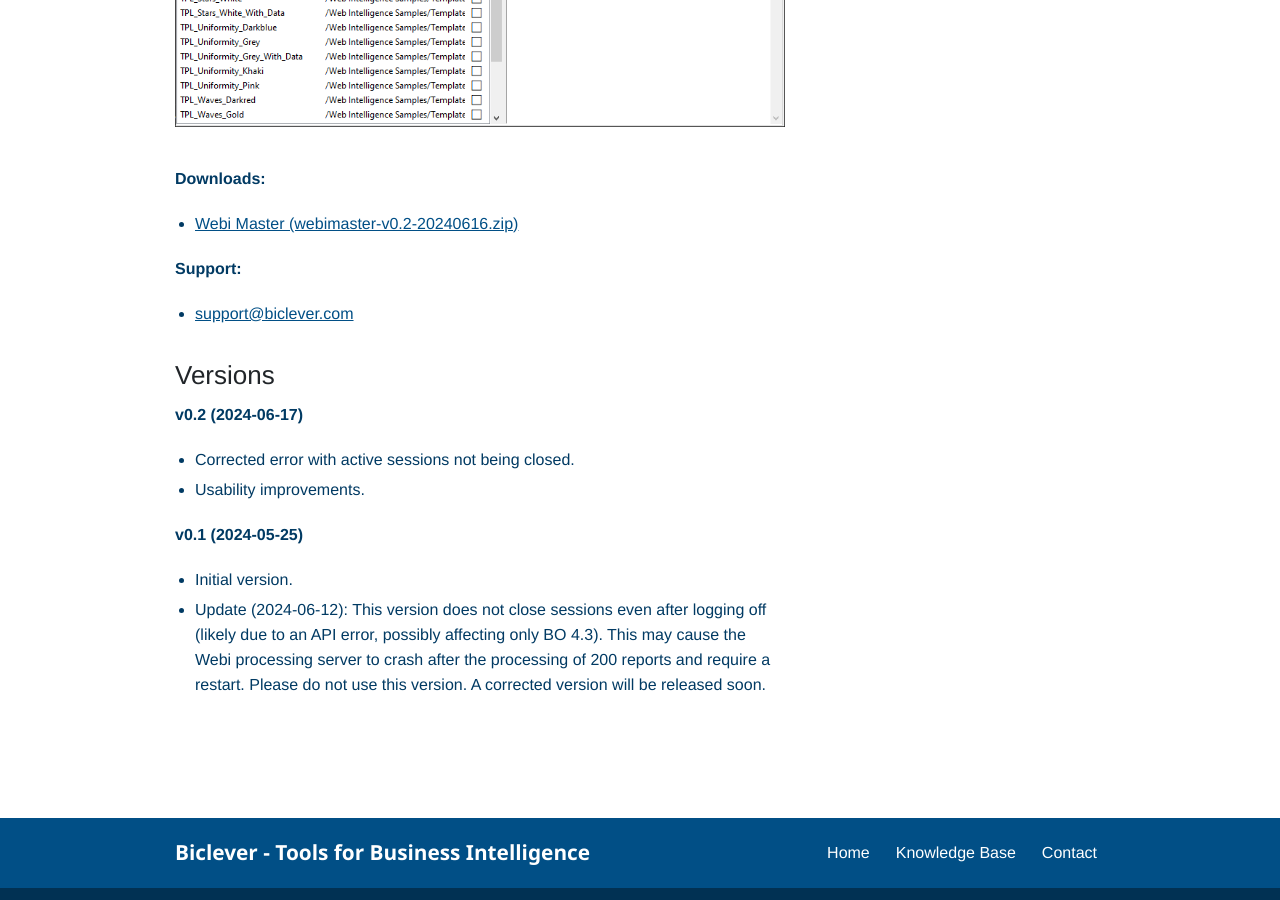
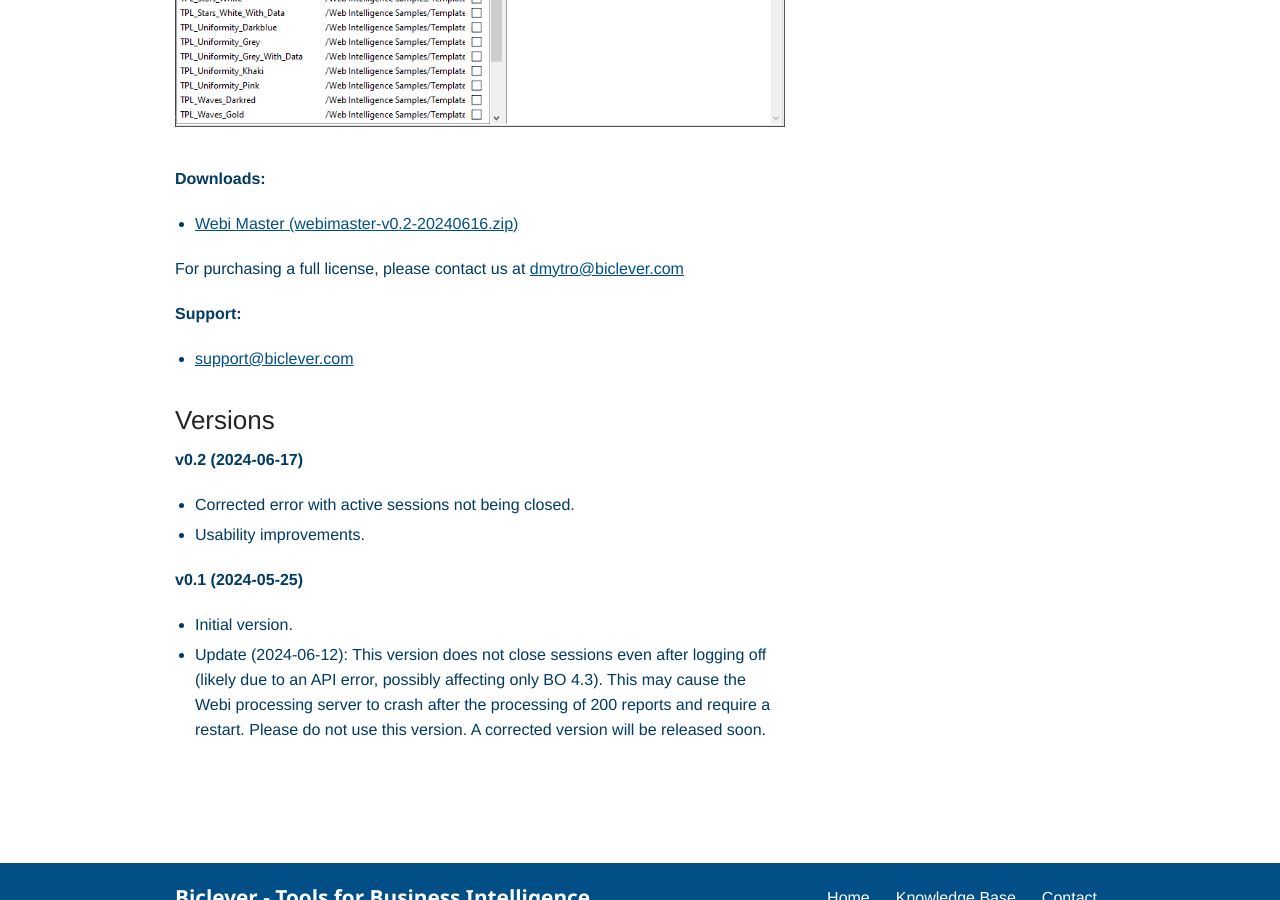
Before and after one commit to biclever/biclever.github.io, a Jekyll site: the page built from _products/webi-master.md, in a window 1280 px wide and 900 px high, scrolled down 1147 px. Built offline with Jekyll 4.4.1, drawn with Linux system fonts in a browser that asks for light colours.

```diff
--- a/_products/webi-master.md
+++ b/_products/webi-master.md
@@ -22,6 +22,8 @@
 **Downloads:**
 - [Webi Master (webimaster-v0.2-20240616.zip)](https://drive.google.com/uc?export=download&id=1jKXZ87BrIG3zl4TyK9v4jxUMUw5UpJmv)
 
+For purchasing a full license, please contact us at [dmytro@biclever.com](mailto:dmytro@biclever.com)
+
 **Support:**
 - [support@biclever.com](mailto:support@biclever.com)
 
```
Also changed, not shown: _products/security-exporter.md (+1 -0 lines).
